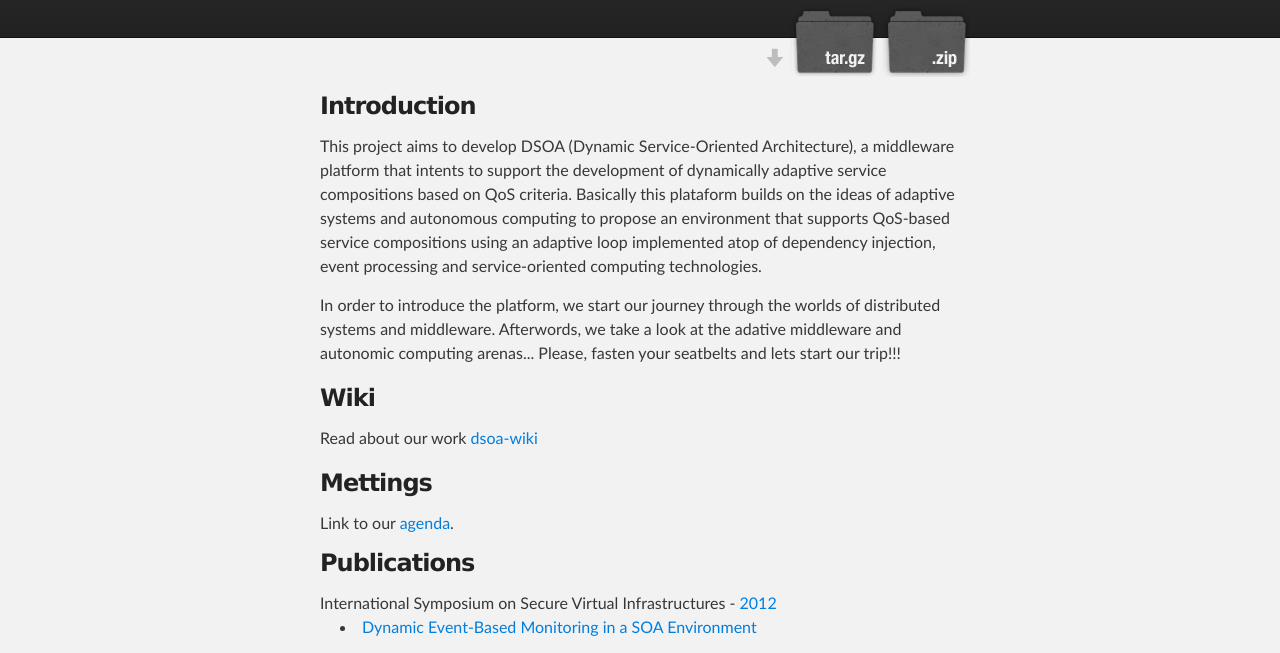
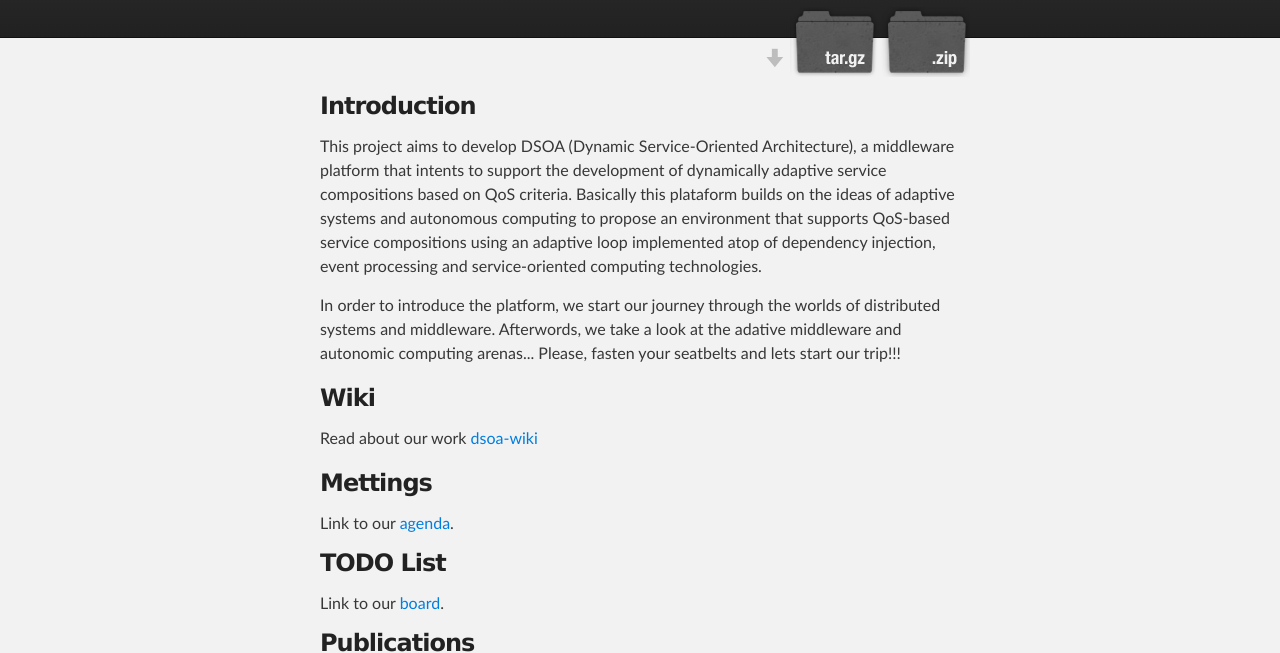
Before and after one commit to dsoa-team/dsoa-team.github.com, a plain HTML site: page index.html in a window 1280 px wide. Shown: the part 136-789 px from the top of the page. Drawn offline with Linux system fonts and the light colour scheme.

Commit message:
add scrumy link

```diff
--- a/index.html
+++ b/index.html
@@ -42,6 +42,10 @@
           <h3>Mettings</h3>
           Link to our <a href="https://docs.google.com/document/d/1w1RX5Zl90b1ZnLXRGOO9uvK5H46ofyfLQZgBbGdBt04/edit">agenda</a>.
 
+					<h3>TODO List</h3>
+          Link to our <a href="http://scrumy.com/dsoa-team">board</a>.
+
+
         <h3>Publications</h3>
           International Symposium on Secure Virtual Infrastructures - <a href="http://www.onthemove-conferences.org/index.php/previousevents/otm09/doa/230-doasvi12">2012</a>
           <ul><li><a href="http://link.springer.com/chapter/10.1007%2F978-3-642-25106-1_6">Dynamic Event-Based Monitoring in a SOA Environment</a></li></ul>
```
